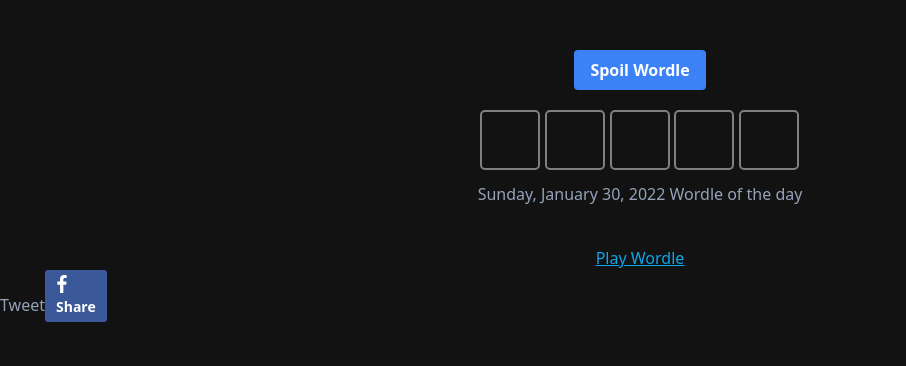
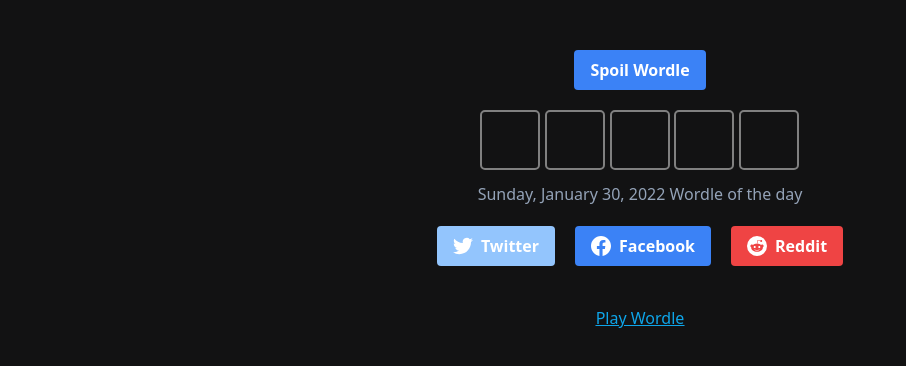
Before and after one commit to jeffholst/wordle-spoiler, a Vue app: page / in a window 1280 px wide. Shown: the top 366 px of the page, without its empty margins (0-906 px from the left). Built offline with nearby package versions, Linux system fonts and the light colour scheme.

Commit message:
chore: format social media and reddit

```diff
--- a/src/App.vue
+++ b/src/App.vue
@@ -2,24 +2,40 @@
 import { ref, onMounted } from "vue";
 import WordRow from "./components/WordRow.vue";
 
-const showWordle = ref(false)
-var options: any = { weekday: 'long', year: 'numeric', month: 'long', day: 'numeric' }
-const today = ref(new Date().toLocaleDateString("en-US", options))
-const wordRow = ref()
+const showWordle = ref(false);
+var options: any = {
+  weekday: "long",
+  year: "numeric",
+  month: "long",
+  day: "numeric",
+};
+const today = ref(new Date().toLocaleDateString("en-US", options));
+const wordRow = ref();
 
-onMounted(() => {
-var fbButton:any  = document.getElementById('fb-share-button');
-var url = 'https://wordle.jeffholst.net'
+onMounted(() => {});
 
-fbButton.addEventListener('click', function() {
-    window.open('https://www.facebook.com/sharer/sharer.php?u=' + url,
-        'facebook-share-dialog',
-        'width=800,height=600'
-    );
-    return false;
-});
-})
+function facebook() {
+  let destURL = "https://www.facebook.com/sharer/sharer.php?u=";
+  openWindow(destURL);
+}
 
+function twitter() {
+  let destURL =
+    "https://twitter.com/intent/tweet?text=Spoil%20your%20daily%20Wordle.&url=";
+
+  openWindow(destURL);
+}
+
+function reddit() {
+  let destURL = "https://www.reddit.com/submit?url=";
+
+  openWindow(destURL);
+}
+
+function openWindow(destURL: string) {
+  let localURL = "https://wordle.jeffholst.net";
+  window.open(`${destURL}${localURL}`, "", "width=800,height=600");
+}
 </script>
 
 <template>
@@ -39,27 +55,100 @@
       Spoil Wordle
     </button>
   </div>
-  <WordRow class="pt-5" :showWordle="showWordle"/>
-  <div class="pt-2 text-center">
-    {{ today }} Wordle of the day
+  <WordRow class="pt-5" :showWordle="showWordle" />
+  <div class="pt-2 text-center">{{ today }} Wordle of the day</div>
+
+  <div class="pt-5 text-center">
+    <button
+      @click="twitter"
+      class="
+        bg-blue-300
+        hover:bg-blue-700
+        px-4
+        py-2
+        font-semibold
+        text-white
+        inline-flex
+        items-center
+        space-x-2
+        rounded
+      "
+    >
+      <svg
+        class="w-5 h-5 fill-current"
+        role="img"
+        xmlns="http://www.w3.org/2000/svg"
+        viewBox="0 0 24 24"
+      >
+        <path
+          d="M23.953 4.57a10 10 0 01-2.825.775 4.958 4.958 0 002.163-2.723c-.951.555-2.005.959-3.127 1.184a4.92 4.92 0 00-8.384 4.482C7.69 8.095 4.067 6.13 1.64 3.162a4.822 4.822 0 00-.666 2.475c0 1.71.87 3.213 2.188 4.096a4.904 4.904 0 01-2.228-.616v.06a4.923 4.923 0 003.946 4.827 4.996 4.996 0 01-2.212.085 4.936 4.936 0 004.604 3.417 9.867 9.867 0 01-6.102 2.105c-.39 0-.779-.023-1.17-.067a13.995 13.995 0 007.557 2.209c9.053 0 13.998-7.496 13.998-13.985 0-.21 0-.42-.015-.63A9.935 9.935 0 0024 4.59z"
+        />
+      </svg>
+      <span>Twitter</span>
+    </button>
+
+    <button
+      @click="facebook"
+      class="
+        ml-5
+        bg-blue-500
+        hover:bg-blue-800
+        px-4
+        py-2
+        font-semibold
+        text-white
+        inline-flex
+        items-center
+        space-x-2
+        rounded
+      "
+    >
+      <svg
+        class="w-5 h-5 fill-current"
+        role="img"
+        xmlns="http://www.w3.org/2000/svg"
+        viewBox="0 0 24 24"
+      >
+        <path
+          d="M24 12.073c0-6.627-5.373-12-12-12s-12 5.373-12 12c0 5.99 4.388 10.954 10.125 11.854v-8.385H7.078v-3.47h3.047V9.43c0-3.007 1.792-4.669 4.533-4.669 1.312 0 2.686.235 2.686.235v2.953H15.83c-1.491 0-1.956.925-1.956 1.874v2.25h3.328l-.532 3.47h-2.796v8.385C19.612 23.027 24 18.062 24 12.073z"
+        />
+      </svg>
+      <span>Facebook</span>
+    </button>
+
+    <button
+      @click="reddit"
+      class="
+        ml-5
+        bg-red-500
+        hover:bg-red-700
+        px-4
+        py-2
+        font-semibold
+        text-white
+        inline-flex
+        items-center
+        space-x-2
+        rounded
+      "
+    >
+      <svg
+        class="w-5 h-5 fill-current"
+        role="img"
+        viewBox="0 0 24 24"
+        xmlns="http://www.w3.org/2000/svg"
+      >
+        <path
+          d="M12 0A12 12 0 0 0 0 12a12 12 0 0 0 12 12 12 12 0 0 0 12-12A12 12 0 0 0 12 0zm5.01 4.744c.688 0 1.25.561 1.25 1.249a1.25 1.25 0 0 1-2.498.056l-2.597-.547-.8 3.747c1.824.07 3.48.632 4.674 1.488.308-.309.73-.491 1.207-.491.968 0 1.754.786 1.754 1.754 0 .716-.435 1.333-1.01 1.614a3.111 3.111 0 0 1 .042.52c0 2.694-3.13 4.87-7.004 4.87-3.874 0-7.004-2.176-7.004-4.87 0-.183.015-.366.043-.534A1.748 1.748 0 0 1 4.028 12c0-.968.786-1.754 1.754-1.754.463 0 .898.196 1.207.49 1.207-.883 2.878-1.43 4.744-1.487l.885-4.182a.342.342 0 0 1 .14-.197.35.35 0 0 1 .238-.042l2.906.617a1.214 1.214 0 0 1 1.108-.701zM9.25 12C8.561 12 8 12.562 8 13.25c0 .687.561 1.248 1.25 1.248.687 0 1.248-.561 1.248-1.249 0-.688-.561-1.249-1.249-1.249zm5.5 0c-.687 0-1.248.561-1.248 1.25 0 .687.561 1.248 1.249 1.248.688 0 1.249-.561 1.249-1.249 0-.687-.562-1.249-1.25-1.249zm-5.466 3.99a.327.327 0 0 0-.231.094.33.33 0 0 0 0 .463c.842.842 2.484.913 2.961.913.477 0 2.105-.056 2.961-.913a.361.361 0 0 0 .029-.463.33.33 0 0 0-.464 0c-.547.533-1.684.73-2.512.73-.828 0-1.979-.196-2.512-.73a.326.326 0 0 0-.232-.095z"
+        />
+      </svg>
+      <span>Reddit</span>
+    </button>
+
+    <div class="pt-10 text-center underline text-sky-500">
+      <a href="https://www.powerlanguage.co.uk/wordle/">Play Wordle</a>
     </div>
-  <div class="pt-10 text-center underline text-sky-500">
-    <a href="https://www.powerlanguage.co.uk/wordle/"
-      >Play Wordle</a
-    >
   </div>
-  <a class="twitter-share-button"
-  href="https://twitter.com/intent/tweet?text=Spoil%20your%20daily%20Wordle.&url=https://wordle.jeffholst.net"
-  data-size="large">
-Tweet</a>
-
-<div id="fb-share-button">
-    <svg viewBox="0 0 12 12" preserveAspectRatio="xMidYMid meet">
-        <path class="svg-icon-path" d="M9.1,0.1V2H8C7.6,2,7.3,2.1,7.1,2.3C7,2.4,6.9,2.7,6.9,3v1.4H9L8.8,6.5H6.9V12H4.7V6.5H2.9V4.4h1.8V2.8 c0-0.9,0.3-1.6,0.7-2.1C6,0.2,6.6,0,7.5,0C8.2,0,8.7,0,9.1,0.1z"></path>
-    </svg>
-    <span>Share</span>
-</div>
-
 </template>
 
 <style>
@@ -74,20 +163,20 @@
 
 #fb-share-button:hover {
   cursor: pointer;
-    background: #213A6F
+  background: #213a6f;
 }
 
 #fb-share-button svg {
   width: 18px;
   fill: white;
   vertical-align: middle;
-    border-radius: 2px
+  border-radius: 2px;
 }
 
 #fb-share-button span {
   vertical-align: middle;
   color: white;
   font-size: 14px;
-    padding: 0 3px
+  padding: 0 3px;
 }
 </style>
```
Lines whose indentation alone changed are shown as unchanged.
